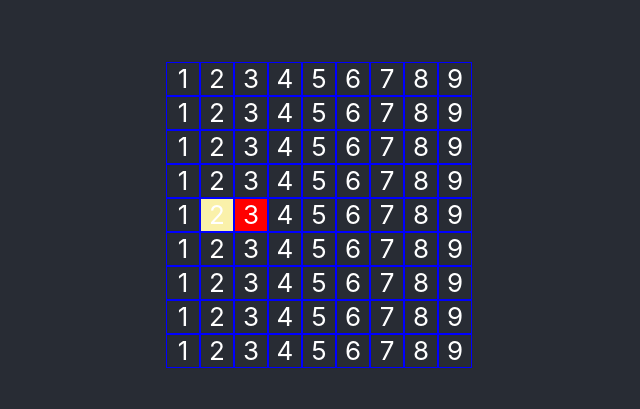
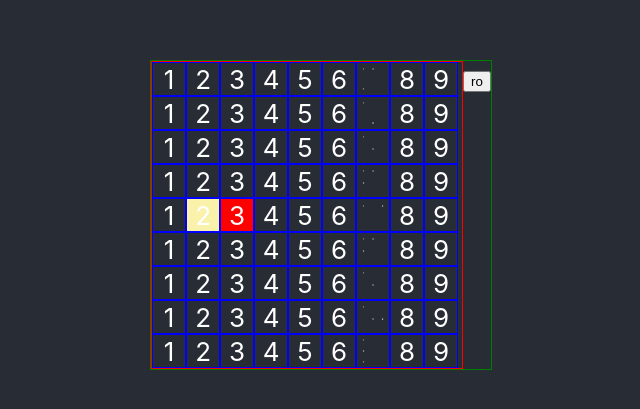
Before and after one commit to rodsouza9/sudko, a React (Create React App) app: page / in a window 1280 px wide. Shown: the part 185-594 px from the top of the page, without its empty margins (319-959 px from the left). Built offline with nearby package versions, Linux system fonts and the light colour scheme.

Commit message:
Added mark functionality. Began button formatting.

```diff
--- a/src/App.css
+++ b/src/App.css
@@ -44,10 +44,24 @@
     border-width: 1px;
     border-color: blue;
     float: left;
+    display: flex;
+    flex-wrap: wrap;
+    justify-content: center;
+    align-items: center;
 }
 
 .board {
     width: 310px;
+    border-style: solid;
+    border-width: 1px;
+    border-color: red;
+}
+
+.game {
+    border-style: solid;
+    border-width: 1px;
+    border-color: green;
+    display: flex;
 }
 
 .highlight {
@@ -57,3 +71,8 @@
 .contradict {
     background-color : red;
 }
+
+.mark {
+    width: 30%;
+    font-size: 0.1em;
+}
--- a/src/App.tsx
+++ b/src/App.tsx
@@ -25,6 +25,9 @@ class Board extends React.Component<{}, BoardState> {
         contradicts: [38],
     };
 
+    /**
+      * // TODO: other highlight functionality
+      */
     toggleSelectSquare(i: SquareAddress) {
         this.setState( {
             ...this.state,
@@ -35,7 +38,12 @@ class Board extends React.Component<{}, BoardState> {
 
     render() {
         return(
-            <div className="board">{this.renderSquares()}</div>
+            <div className="game">
+                <div className="board">{this.renderSquares()}</div>
+                <div>
+                    <button> ro </button>
+                </div>
+            </div>
         );
     }
 
@@ -50,9 +58,10 @@ class Board extends React.Component<{}, BoardState> {
     renderSquare(i: SquareAddress) {
         const isHighlighted = this.state.highlights.includes(i);
         const isContradicting = this.state.contradicts.includes(i);
+        const marks = i % 9 + 1 == 7 ? [i%1 as SquareValue, i%5+1 as SquareValue, i%3+1 as SquareValue, i%8+1 as SquareValue] : [];
         return <Square value={i % 9 + 1 as SquareValue}
         isPermanent={false} isHighlighted = {isHighlighted} isContradicting={isContradicting}
-        markings={[]} onClick={()=>{ this.toggleSelectSquare(i)}}/>;
+        markings={marks} onClick={()=>{ this.toggleSelectSquare(i)}}/>;
     }
 }
 
@@ -68,11 +77,35 @@ interface SquareProps {
 type SquareValue = 1 | 2 | 3 | 4 | 5 | 6 | 7 | 8 | 9 ;
 
 class Square extends React.Component<SquareProps, {}> {
+    getMarks() : boolean[] {
+        let lst : boolean[] = [];
+        for (let i = 0; i < 9; i++) {
+            lst[i] = this.props.markings.includes(i as SquareValue);
+        }
+        return lst;
+    }
     render() {
         let light : string = this.props.isHighlighted ? "highlight" : (this.props.isContradicting ? "contradict" : "");
-        return(
-            <div className={"square "+light} onClick={this.props.onClick}>{this.props.value}</div>
-        );
+        let marks : boolean[] = this.getMarks();
+        if (this.props.markings && this.props.markings.length) {
+            return(
+                <div className={"square "+light} onClick={this.props.onClick}>
+                    <div className="mark">{marks[1] ? 1 : null}</div>
+                    <div className="mark">{marks[2] ? 2 : null}</div>
+                    <div className="mark">{marks[3] ? 3 : null}</div>
+                    <div className="mark">{marks[4] ? 4 : null}</div>
+                    <div className="mark">{marks[5] ? 5 : null}</div>
+                    <div className="mark">{marks[6] ? 6 : null}</div>
+                    <div className="mark">{marks[7] ? 7 : null}</div>
+                    <div className="mark">{marks[8] ? 8 : null}</div>
+                    <div className="mark">{marks[9] ? 9 : null}</div>
+                </div>
+            );
+        } else {
+            return(
+                <div className={"square "+light} onClick={this.props.onClick}>{this.props.value}</div>
+            );
+        }
     }
 }
 
```
